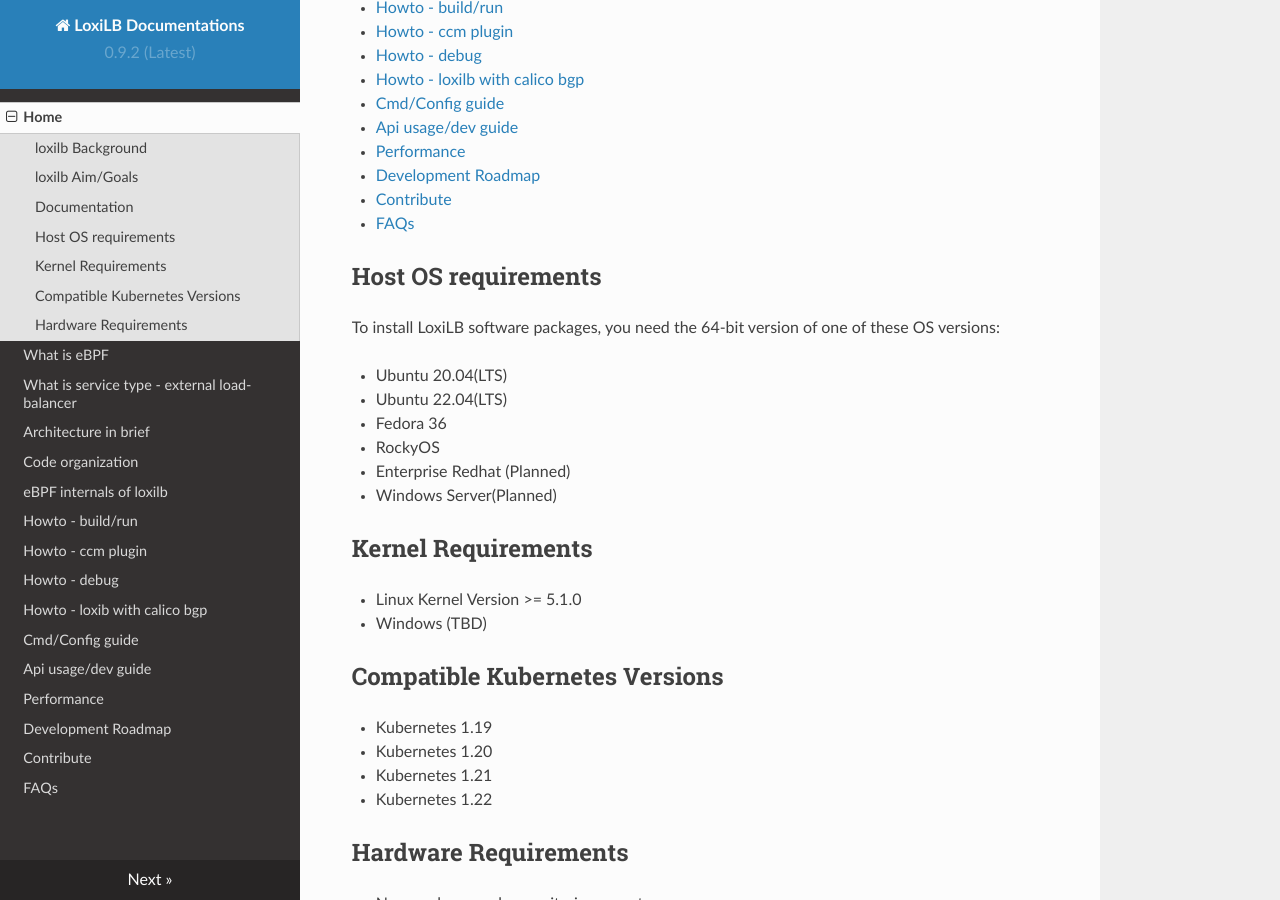
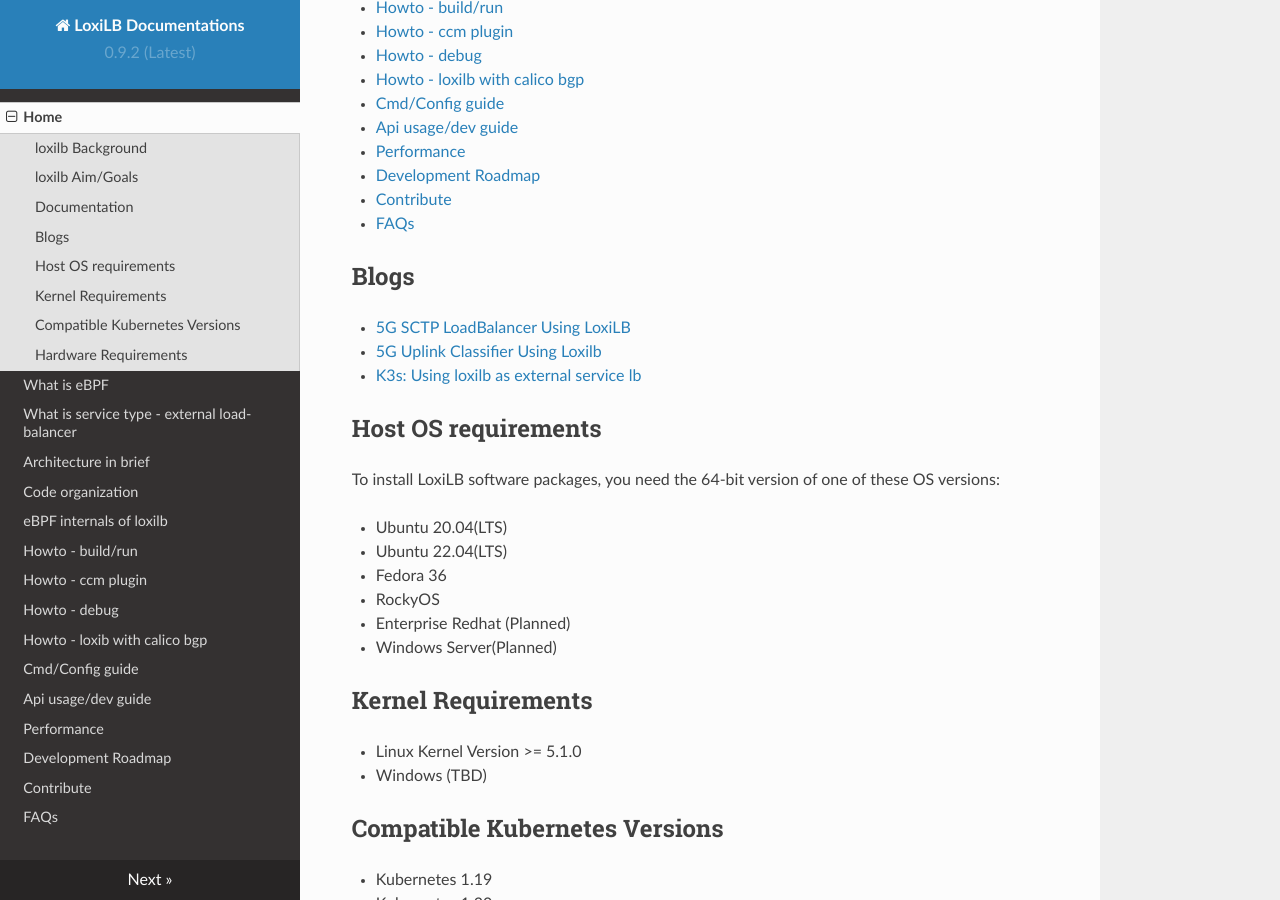
Before and after one commit to loxilb-io/loxilbdocs, an MkDocs documentation site: the page built from docs/index.md, in a window 1280 px wide and 900 px high, scrolled down 1706 px. Built offline with MkDocs 1.6.1, drawn with Linux system fonts in a browser that asks for light colours; nearby versions of some CDN libraries.

Commit message:
Update index.md

```diff
--- a/docs/index.md
+++ b/docs/index.md
@@ -53,6 +53,11 @@
 - [Contribute](contribute.md)
 - [FAQs](faq.md)
 
+## Blogs
+- [5G SCTP LoadBalancer Using LoxiLB](https://futuredon.medium.com/5g-sctp-loadbalancer-using-loxilb-b525198a9103)
+- [5G Uplink Classifier Using Loxilb](https://futuredon.medium.com/5g-uplink-classifier-using-loxilb-7593a4d66f4c)
+- [K3s: Using loxilb as external service lb](https://cloudybytes.medium.com/k3s-using-loxilb-as-external-service-lb-2ea4ce61e159)
+
 ## Host OS requirements
 
 To install LoxiLB software packages, you need the 64-bit version of one of these OS versions:
```
